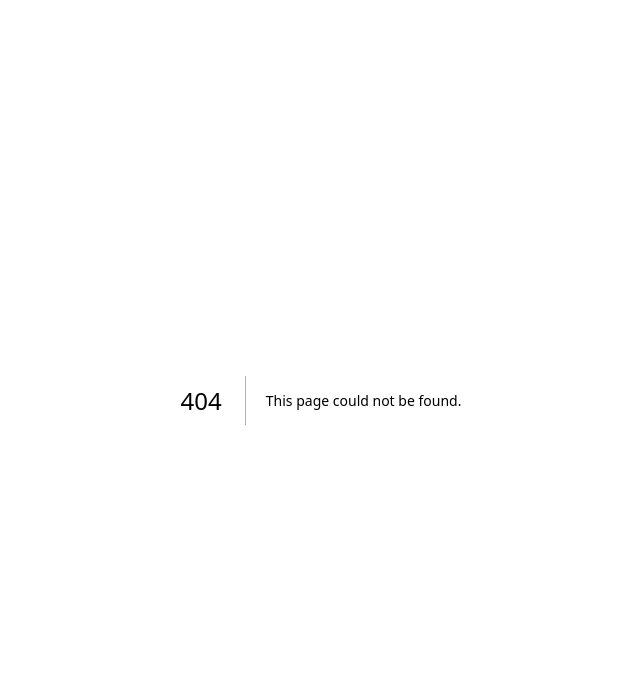
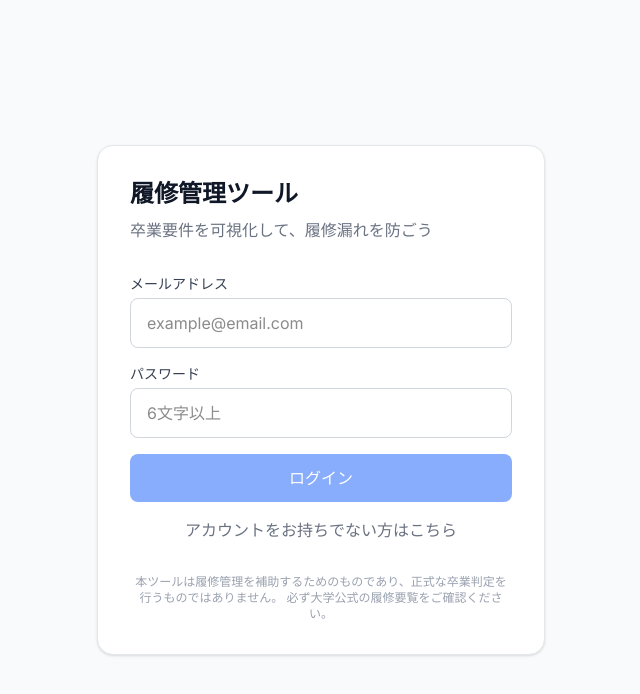
Before and after one commit to stj212527/rishu-kanri, a Next.js app: page /login in a window 1280 px wide. Before the commit this address had no page. Shown: the top 694 px of the page, without its empty margins (319-959 px from the left). Built offline with nearby package versions, Linux system fonts and the light colour scheme; no server answers.

Commit message:
Fix repository structure

```diff
--- /dev/null
+++ b/src/app/login/page.tsx
@@ -0,0 +1,76 @@
+'use client'
+
+import { useState } from 'react'
+import { createClient } from '@/lib/supabase'
+import { useRouter } from 'next/navigation'
+
+export default function Home() {
+  const [email, setEmail] = useState('')
+  const [password, setPassword] = useState('')
+  const [isLogin, setIsLogin] = useState(true)
+  const [loading, setLoading] = useState(false)
+  const [message, setMessage] = useState('')
+  const router = useRouter()
+  const supabase = createClient()
+
+  const handleAuth = async () => {
+    setLoading(true)
+    setMessage('')
+    try {
+      if (isLogin) {
+        const { error } = await supabase.auth.signInWithPassword({ email, password })
+        if (error) throw error
+        router.push('/dashboard')
+      } else {
+        const { error } = await supabase.auth.signUp({ email, password })
+        if (error) throw error
+        setMessage('確認メールを送信しました。メールを確認してください。')
+      }
+    } catch (error: unknown) {
+      setMessage(error instanceof Error ? error.message : 'エラーが発生しました')
+    } finally {
+      setLoading(false)
+    }
+  }
+
+  const handleKeyDown = (e: React.KeyboardEvent) => {
+    if (e.key === 'Enter') handleAuth()
+  }
+
+  return (
+    <div className="min-h-screen bg-gray-50 flex items-center justify-center p-4">
+      <div className="bg-white rounded-2xl shadow-sm border border-gray-200 w-full max-w-md p-8">
+        <h1 className="text-2xl font-bold text-gray-900 mb-2">履修管理ツール</h1>
+        <p className="text-base text-gray-500 mb-8">卒業要件を可視化して、履修漏れを防ごう</p>
+        <div className="space-y-4">
+          <div>
+            <label className="block text-sm font-medium text-gray-700 mb-1">メールアドレス</label>
+            <input type="email" value={email} onChange={e => setEmail(e.target.value)} onKeyDown={handleKeyDown}
+              className="w-full border border-gray-300 rounded-lg px-4 py-3 text-base focus:outline-none focus:ring-2 focus:ring-blue-500"
+              placeholder="example@email.com" />
+          </div>
+          <div>
+            <label className="block text-sm font-medium text-gray-700 mb-1">パスワード</label>
+            <input type="password" value={password} onChange={e => setPassword(e.target.value)} onKeyDown={handleKeyDown}
+              className="w-full border border-gray-300 rounded-lg px-4 py-3 text-base focus:outline-none focus:ring-2 focus:ring-blue-500"
+              placeholder="6文字以上" />
+          </div>
+          {message && (
+            <p className="text-base text-blue-600 bg-blue-50 rounded-lg px-4 py-2">{message}</p>
+          )}
+          <button onClick={handleAuth} disabled={loading || !email || !password}
+            className="w-full bg-blue-600 text-white rounded-lg py-3 text-base font-medium hover:bg-blue-700 disabled:opacity-50 transition-colors">
+            {loading ? '処理中...' : isLogin ? 'ログイン' : '新規登録'}
+          </button>
+          <button onClick={() => setIsLogin(!isLogin)} className="w-full text-base text-gray-500 hover:text-gray-700">
+            {isLogin ? 'アカウントをお持ちでない方はこちら' : 'すでにアカウントをお持ちの方はこちら'}
+          </button>
+        </div>
+        <p className="text-xs text-gray-400 mt-8 text-center">
+          本ツールは履修管理を補助するためのものであり、正式な卒業判定を行うものではありません。
+          必ず大学公式の履修要覧をご確認ください。
+        </p>
+      </div>
+    </div>
+  )
+}
```
